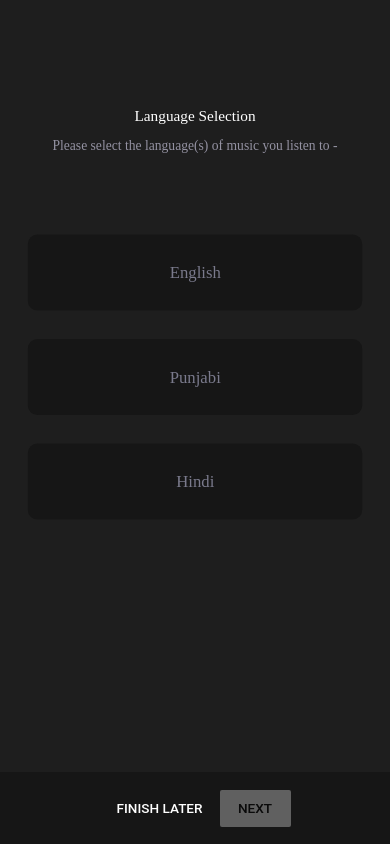
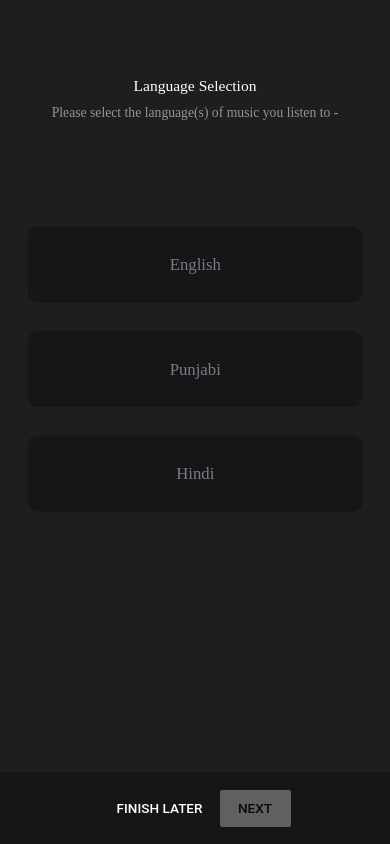
Before and after one commit to Sumeet2003/MusicStroke, a plain HTML site: page index.html in a window 390 px wide. Drawn offline with Linux system fonts and the light colour scheme.

Commit message:
Commited ( 27/04/2019 )

```diff
--- a/css/style.scss
+++ b/css/style.scss
@@ -42,25 +42,18 @@ body {
 main {
     width: 100%;
 }
-:root:before {
-    content: url('../img/punjabi.jpg')
-             url('../img/hindi.jpg')
-             url('../img/english.jpg');
-    /* partial fallback */
-    visibility: hidden;
-    position: absolute;
-    left: -999em;
-  }
+body {
+    overflow: hidden;
+}
 
 // * loading screen UI-------
 
+#logo {
+    @include squareSize(60px);
+}
 .loading-SECTION {
     width: 100%;
     height: 100vh;
-    // @include flexCenter();
-}
-#logo {
-    @include squareSize(60px);
 }
 #logo path,
 #logo line {
@@ -106,34 +99,35 @@ main {
 }
 .container {
     width: 100%;
-    padding: 2rem 1rem;
+    padding: 0.4rem 1rem 2rem 1rem;
 }
 .text-wrapper {
     text-align: center;
-    line-height: 12px;
+    line-height: 7px;
     transform: translateY(20px);
 }
 .dad-text {
     font-family: Quicksand;
     color: white;
-    font-size: 18px;
+    font-size: 1.08rem;
     font-weight: 500;
 }
 .son-text {
     font-family: Quicksand;
     color: #9492a2;
-    font-size: 16px;
-    line-height: 20px;
+    font-size: 0.95rem;
+    line-height: 18px;
 }
 .lang-select {
     margin: 0 auto;
     display: grid;
     grid-template-columns: repeat(3, 1fr);
-    margin-top: 8em;
+    margin-top: 6.5em;
     width: 95%;
     align-items: center;
     justify-items: center;
     grid-auto-rows: 260px;
+    transform: scale(0.9);
 }
 .lang-select span {
     position: relative;
@@ -325,10 +319,10 @@ footer span p {
         grid-template-columns: 1fr;
         margin-top: 5em;
         transform: scale(0.95);
-        grid-auto-rows: 140px;
+        grid-auto-rows: 110px;
     }
     .lang-select span {
-        height: 7em;
+        height: 5.5em;
     }
     .lang-select span:nth-child(1) {
         background: $dark;
@@ -345,9 +339,6 @@ footer span p {
     .lang-select span:last-child {
         grid-row: 3;
         grid-column: 1;
-    }
-    .text-wrapper {
-        transform: scale(0.9) translateY(30px);
     }
     .lang-select span p {
         color: #7a7a8c;
@@ -372,6 +363,9 @@ footer span p {
     }
 }
 @media screen and (max-width: 500px) {
+    .text-wrapper {
+        transform: scale(0.9) translateY(30px);
+    }
     .lang-select {
         grid-auto-rows: 110px;
     }
@@ -384,7 +378,7 @@ footer span p {
 }
 @media screen and (max-width: 400px) {
     .text-wrapper {
-        transform: scale(0.85) translateY(30px);
+        transform: scale(0.9);
     }
     .container {
         padding: 2rem 0rem;
--- a/js/app.js
+++ b/js/app.js
@@ -8,7 +8,7 @@ let selections = [];
 // ! Functions declarations ( "LOGO" )------
 const endLoad = () => {
 	$('.loading-SECTION').remove();
-	$('body').css({ "background-color" : "#1e1e1e" });
+	$('body').css({ "background-color" : "#1e1e1e", "overflow" : "auto" });
 	$('main').html(`
 			<section class="language-SECTION">
 			<div class="container">
@@ -80,7 +80,6 @@ const endLoad = () => {
 						}
 						else {}
 					}
-					console.log(selections);
 				}
 
 				// ? 'next' "BUTTON" Disabled/Enabled decider-----------
```
Also changed, not shown: css/style.css, 1 other file.
